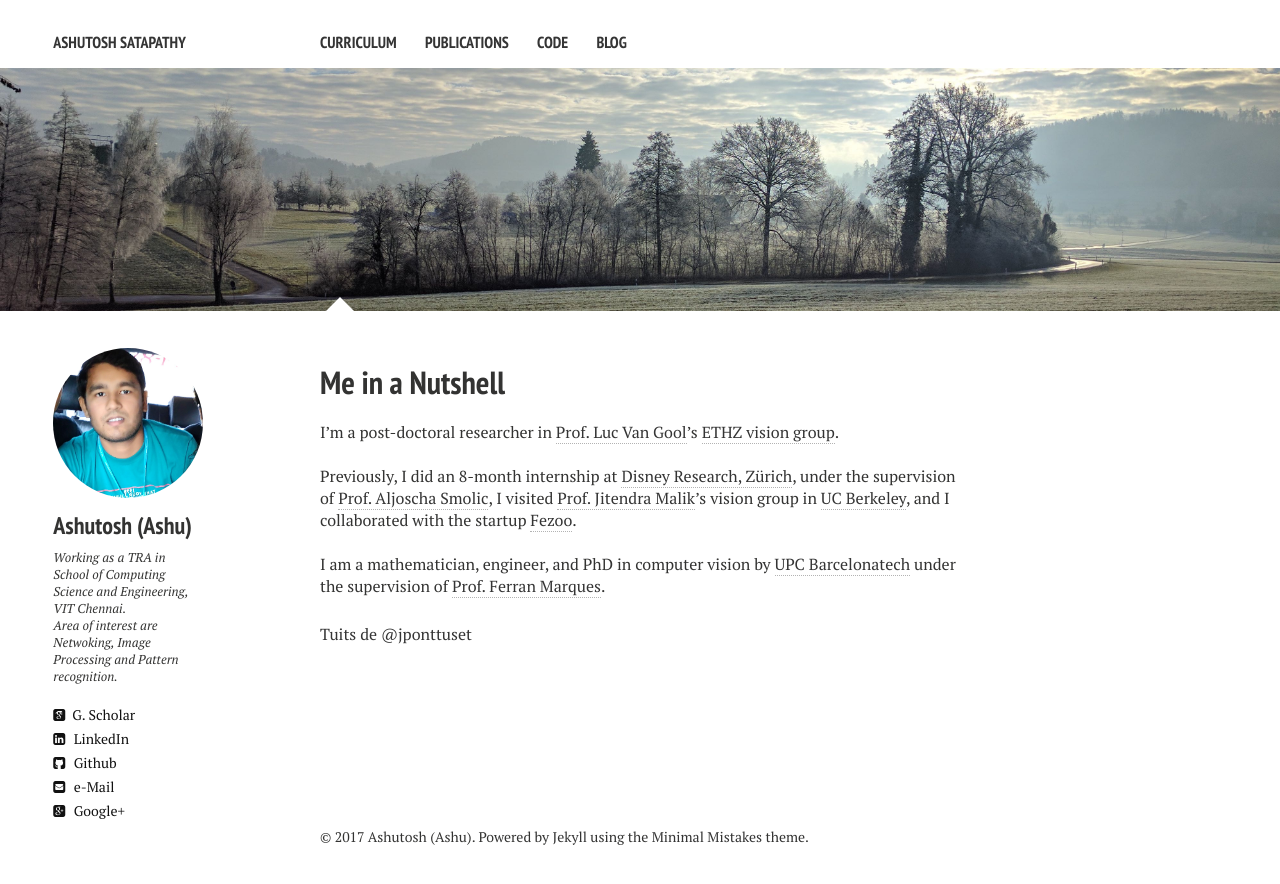
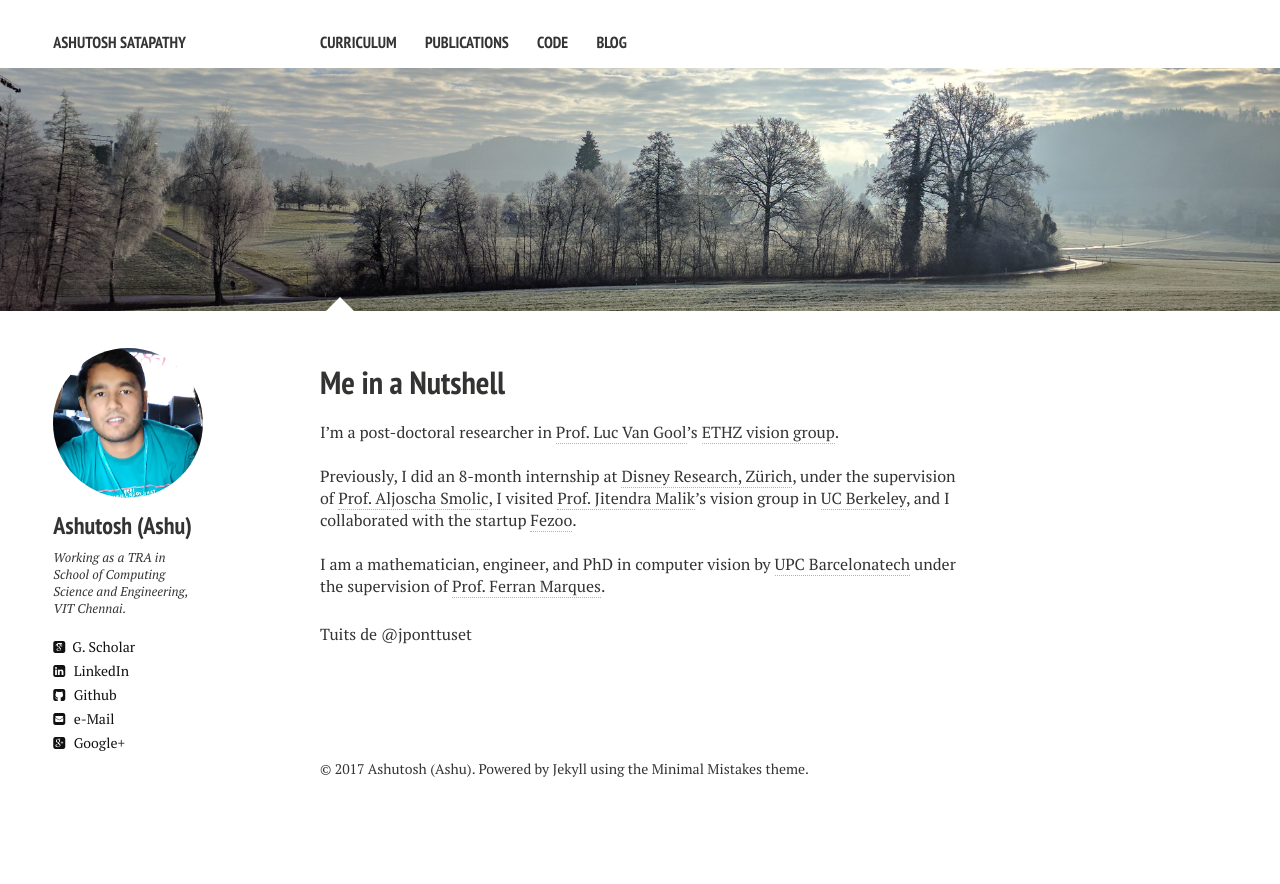
Before and after one commit to ashutoshsatapathy1990/ashutoshsatapathy1990.github.io, a Jekyll site: the page built from index.md, in a window 1280 px wide. Shown: the top 884 px of the page. Built offline with Jekyll 4.4.1, drawn with Linux system fonts in a browser that asks for light colours; nearby versions of some CDN libraries; comment, search, counter and statistics services are not loaded.

Commit message:
Update _config.yml

```diff
--- a/_config.yml
+++ b/_config.yml
@@ -9,8 +9,7 @@ owner:
   name                      :  Ashutosh (Ashu)
   avatar                    :  ashu.jpg
   description               :  Teaching and Research Assistant, VIT, Chennai
-  bio                       :  Working as a TRA in School of Computing Science and Engineering, VIT Chennai.</br>
-                               Area of interest are Netwoking, Image Processing and Pattern recognition.
+  bio                       :  Working as a TRA in School of Computing Science and Engineering, VIT Chennai.
   email                     :  ashutosh.satapathy2013@vit.ac.in
   # Social networking links are used in author-bio sidebar. Update and remove as you like.
   twitter: #jponttuset
```
